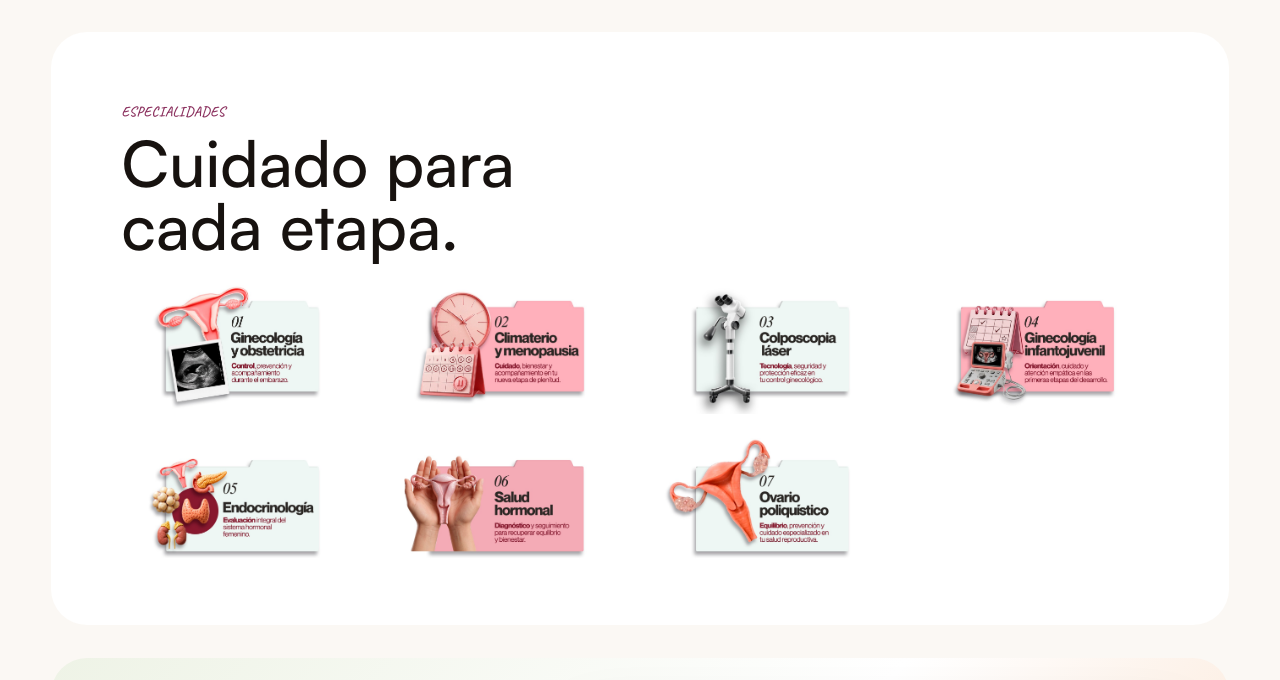
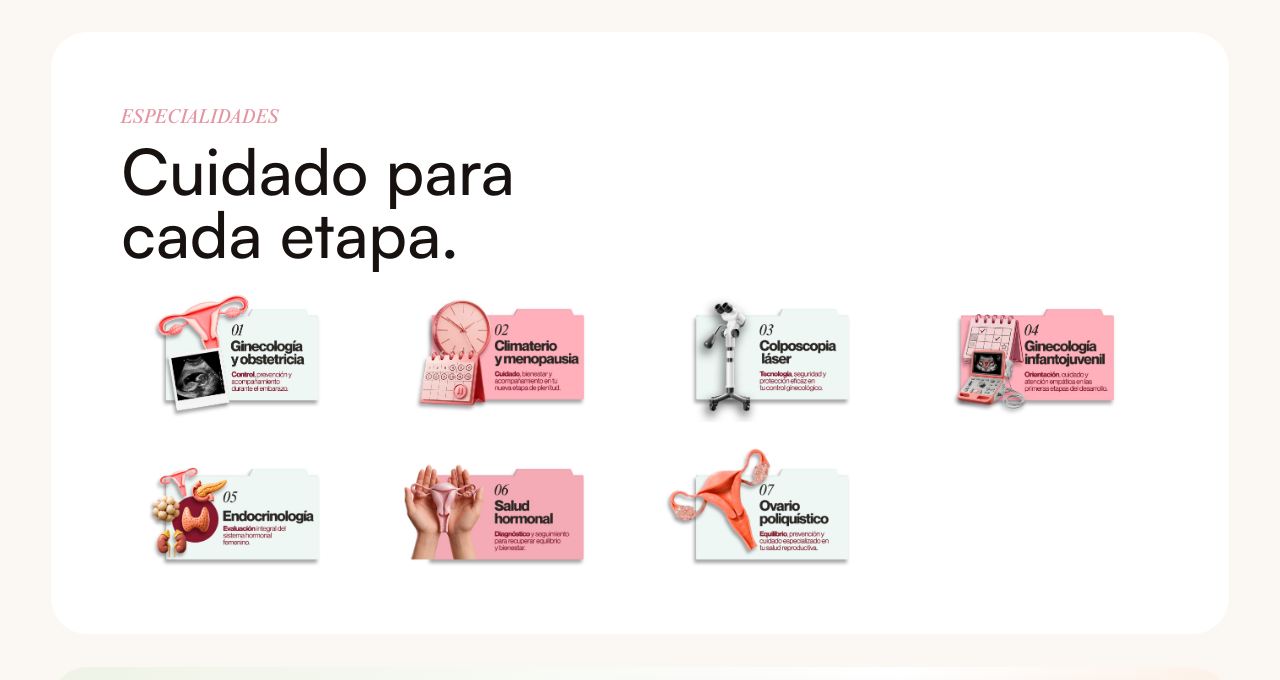
Before and after one commit to EDDIE984/DraKarlaAndrade, a website: page index.html in a window 1280 px wide. Shown: the part 820-1500 px from the top of the page. Drawn offline with Linux system fonts and the light colour scheme.

Commit message:
Actualizar estilo del titulo de especialidades

```diff
--- a/styles.css
+++ b/styles.css
@@ -735,7 +735,11 @@ h3 {
 }
 
 .specialties .eyebrow {
-  color: var(--rose-deep);
+  color: #e495a2;
+  font-family: "Riccione", serif;
+  font-size: clamp(18px, 1.5vw, 22px);
+  font-style: italic;
+  font-weight: 400;
 }
 
 .specialties h3,
```
